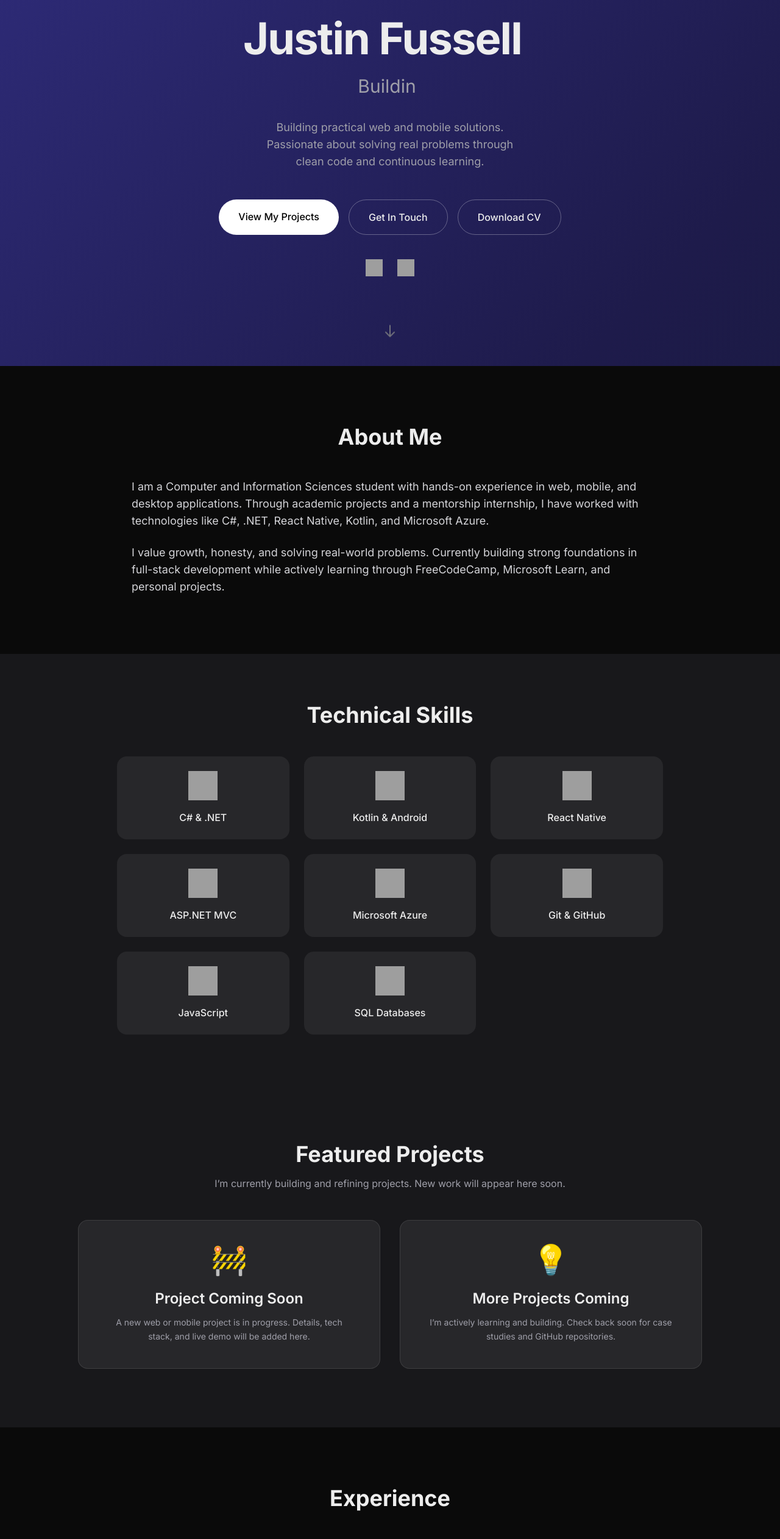
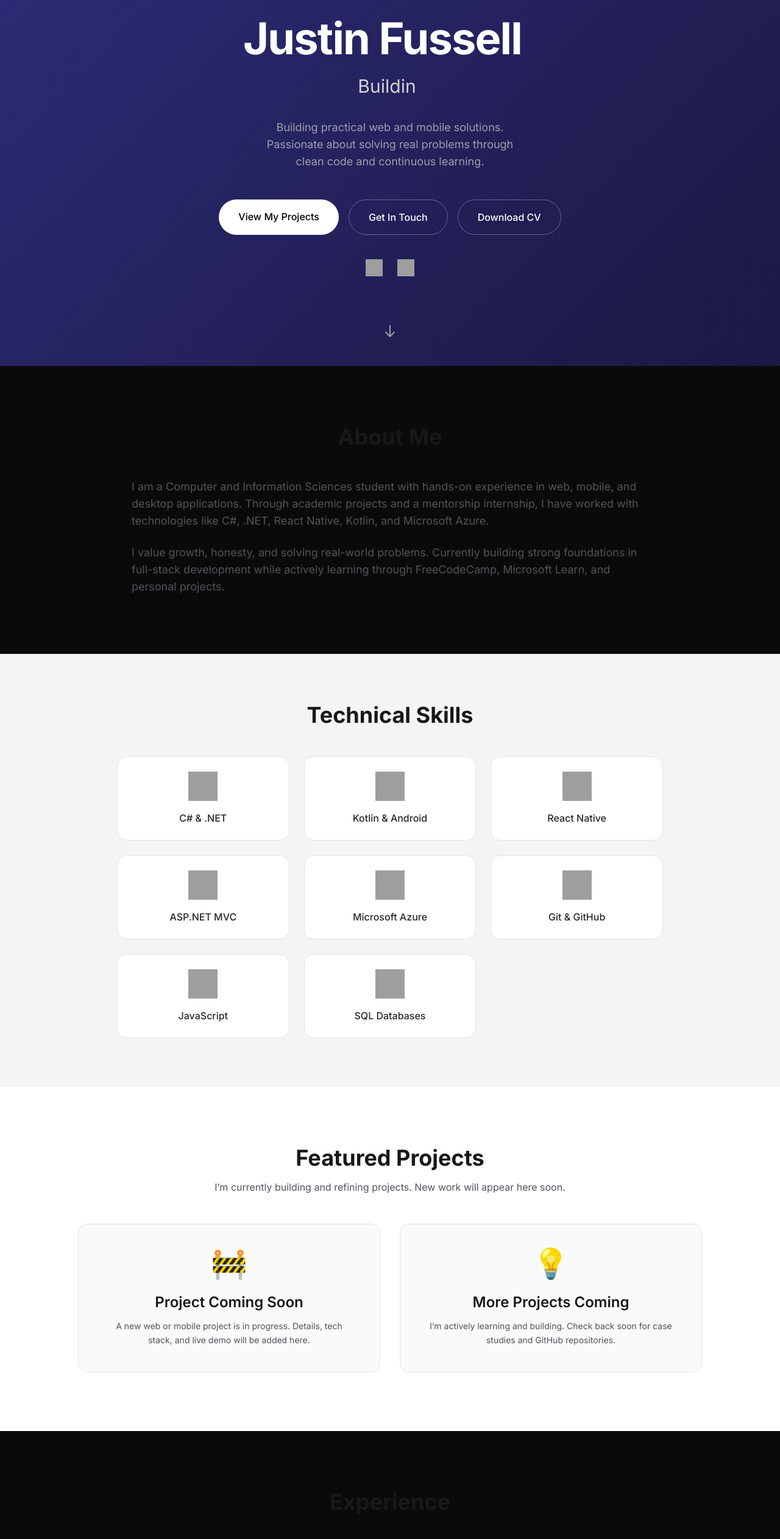
Before and after one commit to JustinFussell/justin-fussell-portfolio, a Next.js app: page / in a window 1280 px wide. Shown: the part 200-2723 px from the top of the page at 61% size. Built offline with nearby package versions, Linux system fonts and the light colour scheme; grey boxes are pictures that could not be loaded.

Commit message:
feat: Improve light mode support across the entire portfolio
Updated all major sections, cards, text, and backgrounds to properly support both light and dark themes using Tailwind dark: variants

```diff
--- a/app/page.tsx
+++ b/app/page.tsx
@@ -9,7 +9,7 @@ export default function Home() {
       {/* Hero Section */}
       <section className="relative flex min-h-[90vh] flex-col items-center justify-center px-6 text-center hero-gradient overflow-hidden">
         <div className="max-w-3xl mx-auto">
-          <h1 className="text-5xl md:text-7xl font-bold tracking-tight mb-6">
+          <h1 className="text-5xl md:text-7xl font-bold tracking-tight mb-6 text-white">
             <TypeAnimation
               sequence={['Justin Fussell', 2000]}
               wrapper="span"
@@ -18,7 +18,7 @@ export default function Home() {
             />
           </h1>
 
-          <p className="text-2xl md:text-3xl text-zinc-400 mb-8 min-h-[40px]">
+          <p className="text-2xl md:text-3xl text-zinc-300 mb-8 min-h-[40px]">
             <TypeAnimation
               sequence={[
                 'Student Developer & Aspiring Software Engineer',
@@ -48,14 +48,14 @@ export default function Home() {
             </a>
             <a
               href="#contact"
-              className="btn-secondary border border-white/30 px-8 py-4 rounded-full font-medium"
+              className="btn-secondary border border-white/30 text-white px-8 py-4 rounded-full font-medium"
             >
               Get In Touch
             </a>
             <a
               href="/Justin-Fussell-CV.pdf"
               download
-              className="btn-secondary border border-white/30 px-8 py-4 rounded-full font-medium"
+              className="btn-secondary border border-white/30 text-white px-8 py-4 rounded-full font-medium"
             >
               Download CV
             </a>
@@ -67,7 +67,7 @@ export default function Home() {
               href="https://linkedin.com/in/justin-fussell"
               target="_blank"
               rel="noopener noreferrer"
-              className="text-zinc-400 hover:text-white transition"
+              className="text-zinc-300 hover:text-white transition"
               aria-label="LinkedIn"
             >
               <img src="https://cdn-icons-png.flaticon.com/512/174/174857.png" alt="LinkedIn" className="w-7 h-7" />
@@ -76,7 +76,7 @@ export default function Home() {
               href="https://github.com/JustinFussell"
               target="_blank"
               rel="noopener noreferrer"
-              className="text-zinc-400 hover:text-white transition"
+              className="text-zinc-300 hover:text-white transition"
               aria-label="GitHub"
             >
               <img src="https://cdn-icons-png.flaticon.com/512/733/733553.png" alt="GitHub" className="w-7 h-7" />
@@ -87,7 +87,7 @@ export default function Home() {
         {/* Scroll Indicator */}
         <a
           href="#about"
-          className="absolute bottom-10 left-1/2 -translate-x-1/2 text-zinc-500 hover:text-white transition animate-bounce"
+          className="absolute bottom-10 left-1/2 -translate-x-1/2 text-zinc-400 hover:text-white transition animate-bounce"
           aria-label="Scroll down"
         >
           <svg xmlns="http://www.w3.org/2000/svg" className="h-6 w-6" fill="none" viewBox="0 0 24 24" stroke="currentColor">
@@ -105,8 +105,8 @@ export default function Home() {
         viewport={{ once: true }}
         transition={{ duration: 0.7 }}
       >
-        <h2 className="text-4xl font-bold mb-12 text-center">About Me</h2>
-        <div className="prose prose-invert max-w-none text-lg text-zinc-300">
+        <h2 className="text-4xl font-bold mb-12 text-center text-zinc-900 dark:text-white">About Me</h2>
+        <div className="prose dark:prose-invert max-w-none text-lg text-zinc-600 dark:text-zinc-300">
           <p>
             I am a Computer and Information Sciences student with hands-on experience in web,
             mobile, and desktop applications. Through academic projects and a mentorship
@@ -123,14 +123,14 @@ export default function Home() {
 
       {/* Skills Section */}
       <motion.section
-        className="py-20 px-6 bg-zinc-900"
+        className="py-20 px-6 bg-zinc-100 dark:bg-zinc-900"
         initial={{ opacity: 0, y: 40 }}
         whileInView={{ opacity: 1, y: 0 }}
         viewport={{ once: true }}
         transition={{ duration: 0.7 }}
       >
         <div className="max-w-4xl mx-auto">
-          <h2 className="text-4xl font-bold mb-12 text-center">Technical Skills</h2>
+          <h2 className="text-4xl font-bold mb-12 text-center text-zinc-900 dark:text-white">Technical Skills</h2>
           <div className="grid grid-cols-2 md:grid-cols-3 gap-6">
             {[
               { name: 'C# & .NET', icon: 'https://cdn.jsdelivr.net/gh/devicons/devicon/icons/csharp/csharp-original.svg' },
@@ -144,7 +144,7 @@ export default function Home() {
             ].map((skill) => (
               <motion.div
                 key={skill.name}
-                className="bg-zinc-800 p-6 rounded-2xl text-center hover:bg-zinc-700 transition group flex flex-col items-center"
+                className="bg-white dark:bg-zinc-800 p-6 rounded-2xl text-center hover:bg-zinc-50 dark:hover:bg-zinc-700 transition group flex flex-col items-center border border-zinc-200 dark:border-transparent"
                 whileHover={{ scale: 1.05 }}
               >
                 <img
@@ -152,7 +152,7 @@ export default function Home() {
                   alt={skill.name}
                   className="w-12 h-12 mb-4 grayscale group-hover:grayscale-0 transition"
                 />
-                <div className="font-medium">{skill.name}</div>
+                <div className="font-medium text-zinc-800 dark:text-white">{skill.name}</div>
               </motion.div>
             ))}
           </div>
@@ -160,26 +160,26 @@ export default function Home() {
       </motion.section>
 
       {/* Projects Section */}
-      <section id="projects" className="py-24 bg-zinc-900 px-6">
+      <section id="projects" className="py-24 bg-white dark:bg-zinc-900 px-6">
         <div className="max-w-5xl mx-auto text-center">
-          <h2 className="text-4xl font-bold mb-4">Featured Projects</h2>
-          <p className="text-zinc-400 mb-12 max-w-xl mx-auto">
+          <h2 className="text-4xl font-bold mb-4 text-zinc-900 dark:text-white">Featured Projects</h2>
+          <p className="text-zinc-600 dark:text-zinc-400 mb-12 max-w-xl mx-auto">
             I’m currently building and refining projects. New work will appear here soon.
           </p>
 
           <div className="grid md:grid-cols-2 gap-8">
-            <div className="group bg-zinc-800 rounded-2xl border border-white/10 p-10 hover:border-white/20 transition">
+            <div className="group bg-zinc-50 dark:bg-zinc-800 rounded-2xl border border-zinc-200 dark:border-white/10 p-10 hover:border-zinc-300 dark:hover:border-white/20 transition">
               <div className="text-5xl mb-6">🚧</div>
-              <h3 className="text-2xl font-semibold mb-3">Project Coming Soon</h3>
-              <p className="text-zinc-400 text-sm leading-relaxed">
+              <h3 className="text-2xl font-semibold mb-3 text-zinc-900 dark:text-white">Project Coming Soon</h3>
+              <p className="text-zinc-600 dark:text-zinc-400 text-sm leading-relaxed">
                 A new web or mobile project is in progress. Details, tech stack, and live demo will be added here.
               </p>
             </div>
 
-            <div className="group bg-zinc-800 rounded-2xl border border-white/10 p-10 hover:border-white/20 transition">
+            <div className="group bg-zinc-50 dark:bg-zinc-800 rounded-2xl border border-zinc-200 dark:border-white/10 p-10 hover:border-zinc-300 dark:hover:border-white/20 transition">
               <div className="text-5xl mb-6">💡</div>
-              <h3 className="text-2xl font-semibold mb-3">More Projects Coming</h3>
-              <p className="text-zinc-400 text-sm leading-relaxed">
+              <h3 className="text-2xl font-semibold mb-3 text-zinc-900 dark:text-white">More Projects Coming</h3>
+              <p className="text-zinc-600 dark:text-zinc-400 text-sm leading-relaxed">
                 I’m actively learning and building. Check back soon for case studies and GitHub repositories.
               </p>
             </div>
@@ -189,22 +189,22 @@ export default function Home() {
 
       {/* Experience Section */}
       <section id="experience" className="py-24 px-6 max-w-4xl mx-auto">
-        <h2 className="text-4xl font-bold mb-12 text-center">Experience</h2>
+        <h2 className="text-4xl font-bold mb-12 text-center text-zinc-900 dark:text-white">Experience</h2>
         <div className="space-y-8">
-          <div className="rounded-2xl border border-white/10 bg-white/5 p-6 md:p-8">
+          <div className="rounded-2xl border border-zinc-200 dark:border-white/10 bg-zinc-50 dark:bg-white/5 p-6 md:p-8">
             <div className="flex flex-col md:flex-row gap-8">
               <div className="md:w-56 flex-shrink-0">
                 <div className="text-sm uppercase tracking-[0.2em] text-zinc-500 mb-3">July 2025 – Present</div>
-                <div className="font-medium flex items-center gap-4">
-                  <a href="https://www.soultechnology.co.za/" target="_blank" rel="noopener noreferrer" className="inline-flex items-center justify-center rounded-2xl border border-white/20 bg-white p-2 shadow-sm transition hover:scale-105">
-                    <img src="/soul-technology.png" alt="SOUL Technology" className="h-10 w-24 shrink-0 object-contain border border-white/20 rounded p-1 bg-white" />
+                <div className="font-medium flex items-center gap-4 text-zinc-800 dark:text-white">
+                  <a href="https://www.soultechnology.co.za/" target="_blank" rel="noopener noreferrer" className="inline-flex items-center justify-center rounded-2xl border border-zinc-200 dark:border-white/20 bg-white p-2 shadow-sm transition hover:scale-105">
+                    <img src="/soul-technology.png" alt="SOUL Technology" className="h-10 w-24 shrink-0 object-contain" />
                   </a>
                   <span className="leading-snug">SOUL Technology, Cape Town</span>
                 </div>
               </div>
               <div className="flex-1">
-                <h3 className="text-xl font-semibold">Software Development Intern – One-on-One Mentorship</h3>
-                <p className="text-zinc-400 mt-3 leading-relaxed">
+                <h3 className="text-xl font-semibold text-zinc-900 dark:text-white">Software Development Intern – One-on-One Mentorship</h3>
+                <p className="text-zinc-600 dark:text-zinc-400 mt-3 leading-relaxed">
                   Learning directly from the owner and Software Engineer in a one-on-one mentorship environment. Gaining practical exposure to ASP.NET MVC projects using Visual Studio. Assisting with small development tasks such as UI updates, code changes, and fixing basic issues.
                 </p>
                 <div className="mt-4 text-sm text-zinc-500">Skills: C#, ASP.NET MVC (Beginner), Visual Studio, Git, Azure (Basic Exposure)</div>
@@ -212,20 +212,20 @@ export default function Home() {
             </div>
           </div>
 
-          <div className="rounded-2xl border border-white/10 bg-white/5 p-6 md:p-8">
+          <div className="rounded-2xl border border-zinc-200 dark:border-white/10 bg-zinc-50 dark:bg-white/5 p-6 md:p-8">
             <div className="flex flex-col md:flex-row gap-8">
               <div className="md:w-56 flex-shrink-0">
                 <div className="text-sm uppercase tracking-[0.2em] text-zinc-500 mb-3">2024</div>
-                <div className="font-medium flex items-center gap-4">
-                  <a href="https://www.emeris.ac.za/" target="_blank" rel="noopener noreferrer" className="inline-flex items-center justify-center rounded-2xl border border-white/20 bg-white p-2 shadow-sm transition hover:scale-105">
-                    <img src="https://www.emeris.ac.za/img/emeris-logo-teal.svg" alt="Emeris" className="h-10 w-24 shrink-0 object-contain border border-white/20 rounded p-1 bg-white" />
+                <div className="font-medium flex items-center gap-4 text-zinc-800 dark:text-white">
+                  <a href="https://www.emeris.ac.za/" target="_blank" rel="noopener noreferrer" className="inline-flex items-center justify-center rounded-2xl border border-zinc-200 dark:border-white/20 bg-white p-2 shadow-sm transition hover:scale-105">
+                    <img src="https://www.emeris.ac.za/img/emeris-logo-teal.svg" alt="Emeris" className="h-10 w-24 shrink-0 object-contain" />
                   </a>
                   <span className="leading-snug">Emeris (formerly The IIE’s Varsity College), Cape Town</span>
                 </div>
               </div>
               <div className="flex-1">
-                <h3 className="text-xl font-semibold">Team Leader – Website & Mobile App University Project</h3>
-                <p className="text-zinc-400 mt-3 leading-relaxed">
+                <h3 className="text-xl font-semibold text-zinc-900 dark:text-white">Team Leader – Website & Mobile App University Project</h3>
+                <p className="text-zinc-600 dark:text-zinc-400 mt-3 leading-relaxed">
                   Led a team of four to design and develop a web and mobile application using Agile methodology, ensuring project completion ahead of schedule. Managed tasks, conducted UX research, and delivered technical presentations to superiors. Implemented core modules using HTML, CSS, JavaScript, and Kotlin.
                 </p>
                 <div className="mt-4 text-sm text-zinc-500">Technologies Used: HTML, CSS, JavaScript, Kotlin, GitHub</div>
@@ -236,14 +236,14 @@ export default function Home() {
       </section>
 
       {/* Academic Projects */}
-      <section className="py-24 px-6 bg-zinc-900">
+      <section className="py-24 px-6 bg-zinc-100 dark:bg-zinc-900">
         <div className="max-w-4xl mx-auto">
-          <h2 className="text-4xl font-bold mb-12 text-center">Academic Software Development Projects</h2>
-          <div className="prose prose-invert max-w-none text-lg text-zinc-300 space-y-6">
+          <h2 className="text-4xl font-bold mb-12 text-center text-zinc-900 dark:text-white">Academic Software Development Projects</h2>
+          <div className="prose dark:prose-invert max-w-none text-lg text-zinc-600 dark:text-zinc-300 space-y-6">
             <p>
               Built and deployed console, web, and mobile applications during Higher Certificate and bachelor’s programs, utilizing deep research and AI tools to enhance project efficiency.
             </p>
-            <ul className="list-disc pl-6 space-y-2 text-zinc-400">
+            <ul className="list-disc pl-6 space-y-2 text-zinc-600 dark:text-zinc-400">
               <li>Developed console applications and Windows Forms Apps using .NET Framework in Visual Studio, completing multiple functional prototypes.</li>
               <li>Created and deployed ASP.NET Core MVC web applications, integrating Microsoft Azure Web App Service, Azure Database Service, and Azure Blob Storage.</li>
               <li>Built mobile applications using React Native in Visual Studio Code and Android apps using emulators in Android Studio.</li>
@@ -254,35 +254,35 @@ export default function Home() {
 
       {/* Education */}
       <section className="py-24 px-6 max-w-4xl mx-auto">
-        <h2 className="text-4xl font-bold mb-12 text-center">Education</h2>
+        <h2 className="text-4xl font-bold mb-12 text-center text-zinc-900 dark:text-white">Education</h2>
         <div className="space-y-12">
           <div>
-            <h3 className="text-2xl font-semibold flex items-center gap-3">
-              <a href="https://www.emeris.ac.za/" target="_blank" rel="noopener noreferrer" className="inline-flex items-center justify-center rounded-2xl border border-white/20 bg-white p-2 shadow-sm transition hover:scale-105">
-                <img src="https://www.emeris.ac.za/img/emeris-logo-teal.svg" alt="Emeris" className="h-10 w-24 shrink-0 object-contain border border-white/20 rounded p-1 bg-white" />
+            <h3 className="text-2xl font-semibold flex items-center gap-3 text-zinc-900 dark:text-white">
+              <a href="https://www.emeris.ac.za/" target="_blank" rel="noopener noreferrer" className="inline-flex items-center justify-center rounded-2xl border border-zinc-200 dark:border-white/20 bg-white p-2 shadow-sm transition hover:scale-105">
+                <img src="https://www.emeris.ac.za/img/emeris-logo-teal.svg" alt="Emeris" className="h-10 w-24 shrink-0 object-contain" />
               </a>
               Bachelor of Computer and Information Sciences in Application Development
             </h3>
-            <p className="text-zinc-400">Emeris (formerly The IIE’s Varsity College), Cape Town • Expected Completion: November 2026</p>
+            <p className="text-zinc-600 dark:text-zinc-400">Emeris (formerly The IIE’s Varsity College), Cape Town • Expected Completion: November 2026</p>
           </div>
           <div>
-            <h3 className="text-2xl font-semibold flex items-center gap-3">
-              <a href="https://www.emeris.ac.za/" target="_blank" rel="noopener noreferrer" className="inline-flex items-center justify-center rounded-2xl border border-white/20 bg-white p-2 shadow-sm transition hover:scale-105">
-                <img src="https://www.emeris.ac.za/img/emeris-logo-teal.svg" alt="Emeris" className="h-10 w-24 shrink-0 object-contain border border-white/20 rounded p-1 bg-white" />
+            <h3 className="text-2xl font-semibold flex items-center gap-3 text-zinc-900 dark:text-white">
+              <a href="https://www.emeris.ac.za/" target="_blank" rel="noopener noreferrer" className="inline-flex items-center justify-center rounded-2xl border border-zinc-200 dark:border-white/20 bg-white p-2 shadow-sm transition hover:scale-105">
+                <img src="https://www.emeris.ac.za/img/emeris-logo-teal.svg" alt="Emeris" className="h-10 w-24 shrink-0 object-contain" />
               </a>
               Higher Certificate in Mobile Applications and Web Development
             </h3>
-            <p className="text-zinc-400">Emeris (formerly The IIE’s Varsity College), Cape Town • Completed: 2023 (Distinction)</p>
+            <p className="text-zinc-600 dark:text-zinc-400">Emeris (formerly The IIE’s Varsity College), Cape Town • Completed: 2023 (Distinction)</p>
           </div>
           <div>
-            <h3 className="text-2xl font-semibold flex items-center gap-3">
-              <a href="https://baobabcollege.org/" target="_blank" rel="noopener noreferrer" className="inline-flex items-center justify-center rounded-2xl border border-white/20 bg-white p-2 shadow-sm transition hover:scale-105">
-                <img src="/baobab-college.png" alt="Baobab College" className="h-10 w-24 shrink-0 object-contain border border-white/20 rounded p-1 bg-white" />
+            <h3 className="text-2xl font-semibold flex items-center gap-3 text-zinc-900 dark:text-white">
+              <a href="https://baobabcollege.org/" target="_blank" rel="noopener noreferrer" className="inline-flex items-center justify-center rounded-2xl border border-zinc-200 dark:border-white/20 bg-white p-2 shadow-sm transition hover:scale-105">
+                <img src="/baobab-college.png" alt="Baobab College" className="h-10 w-24 shrink-0 object-contain" />
               </a>
               Cambridge International High School Certificate
             </h3>
-            <p className="text-zinc-400">Baobab College, Lusaka, Zambia • 2019 – 2022</p>
-            <ul className="list-disc pl-6 mt-4 text-sm text-zinc-400">
+            <p className="text-zinc-600 dark:text-zinc-400">Baobab College, Lusaka, Zambia • 2019 – 2022</p>
+            <ul className="list-disc pl-6 mt-4 text-sm text-zinc-600 dark:text-zinc-400">
               <li>Completed IGCSE (International General Certificate of Secondary Education) with strong results across core subjects including Mathematics, English, Sciences, and Humanities.</li>
               <li>Progressed to Advanced Subsidiary (AS) Level and A-Level studies, focusing on subjects relevant to computing and analytical thinking.</li>
               <li>Developed strong foundation in academic discipline, research skills, and independent learning.</li>
@@ -299,19 +299,19 @@ export default function Home() {
             <a href="https://www.iitpsa.org.za/" target="_blank" rel="noopener noreferrer" className="inline-flex items-center justify-center rounded-2xl border border-white/20 bg-white p-3 shadow-sm transition hover:scale-105 mb-6">
               <img src="https://www.iitpsa.org.za/wp-content/uploads/2019/03/IITPSA-LOGO-1-Hi-Res.jpg" alt="IITPSA Logo" className="h-20 border border-white/20 rounded p-1 bg-white" />
             </a>
-            <h3 className="text-3xl font-semibold mb-4">Student Member</h3>
+            <h3 className="text-3xl font-semibold mb-4 text-white">Student Member</h3>
             <p className="text-2xl text-white/90 mb-2">Institute of Information Technology Professionals South Africa (IITPSA)</p>
-            <p className="text-zinc-400">March 2026 – Present</p>
+            <p className="text-zinc-300">March 2026 – Present</p>
             <p className="mt-8 text-lg text-white/80">Official student member with certificate of membership.</p>
           </div>
         </div>
       </section>
 
       {/* Contact Section */}
-      <section id="contact" className="py-24 px-6 bg-zinc-900">
+      <section id="contact" className="py-24 px-6 bg-zinc-100 dark:bg-zinc-900">
         <div className="max-w-md mx-auto text-center">
-          <h2 className="text-4xl font-bold mb-8">Let's Connect</h2>
-          <p className="text-zinc-400 mb-8">
+          <h2 className="text-4xl font-bold mb-8 text-zinc-900 dark:text-white">Let's Connect</h2>
+          <p className="text-zinc-600 dark:text-zinc-400 mb-8">
             Open to internship opportunities, collaborations, or just a chat about development.
           </p>
 
@@ -329,23 +329,23 @@ export default function Home() {
             <a
               href="/Justin-Fussell-CV.pdf"
               download
-              className="btn-secondary border border-white/30 px-8 py-4 rounded-full font-medium"
+              className="btn-secondary border border-zinc-300 dark:border-white/30 text-zinc-800 dark:text-white px-8 py-4 rounded-full font-medium"
             >
               Download CV
             </a>
           </div>
 
-          <p className="text-zinc-400 mb-4">Or email me directly</p>
+          <p className="text-zinc-600 dark:text-zinc-400 mb-4">Or email me directly</p>
           <a
             href="mailto:justinfussell23@gmail.com"
-            className="inline-block bg-white text-black px-10 py-4 rounded-full font-medium hover:bg-zinc-200 transition text-lg"
+            className="inline-block bg-zinc-900 dark:bg-white text-white dark:text-black px-10 py-4 rounded-full font-medium hover:opacity-90 transition text-lg"
           >
             justinfussell23@gmail.com
           </a>
         </div>
       </section>
 
-      <footer className="py-8 text-center text-xs text-zinc-500 border-t border-white/10">
+      <footer className="py-8 text-center text-xs text-zinc-500 border-t border-zinc-200 dark:border-white/10">
         © {new Date().getFullYear()} Justin Fussell. Built with Next.js and Tailwind CSS.
       </footer>
     </main>
```
